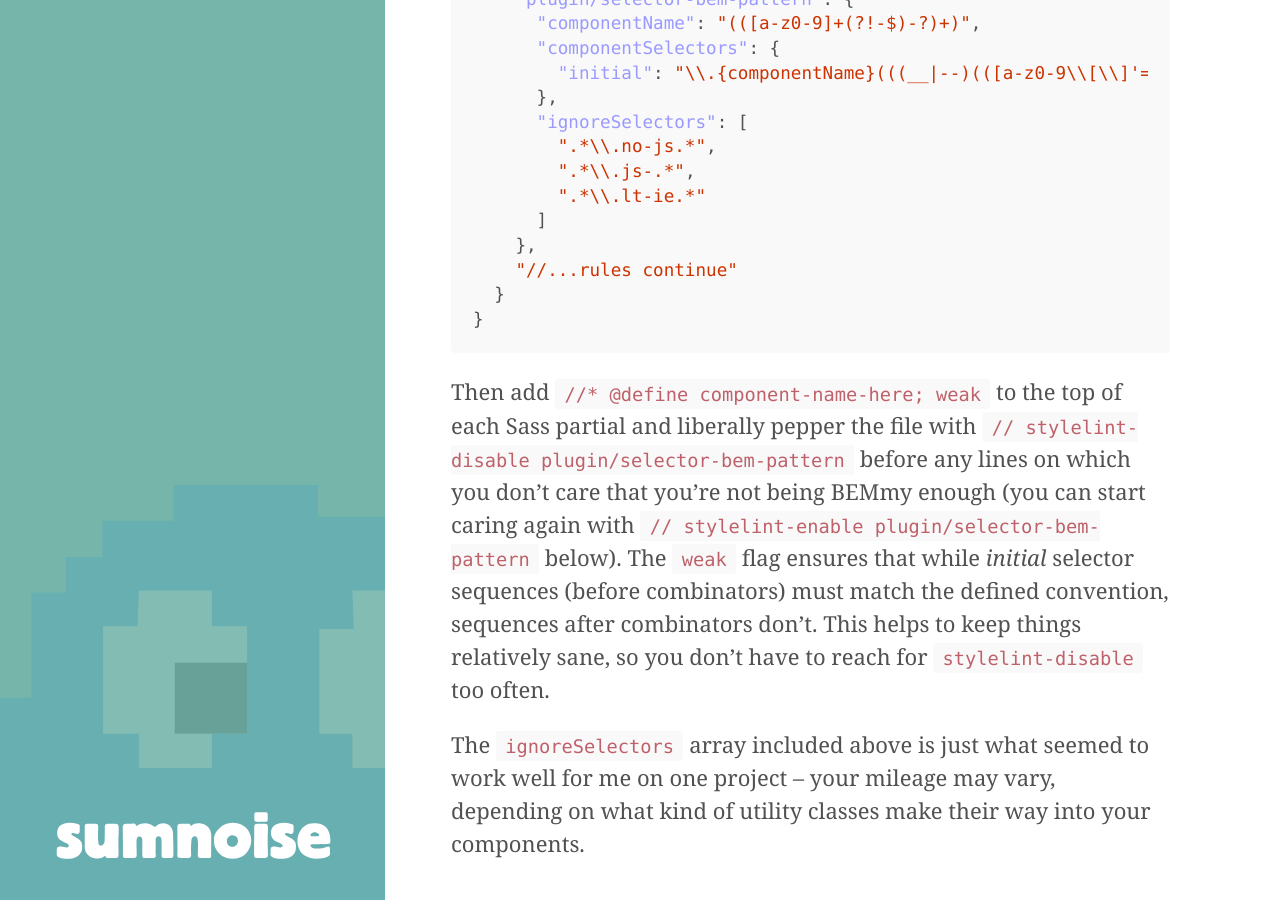
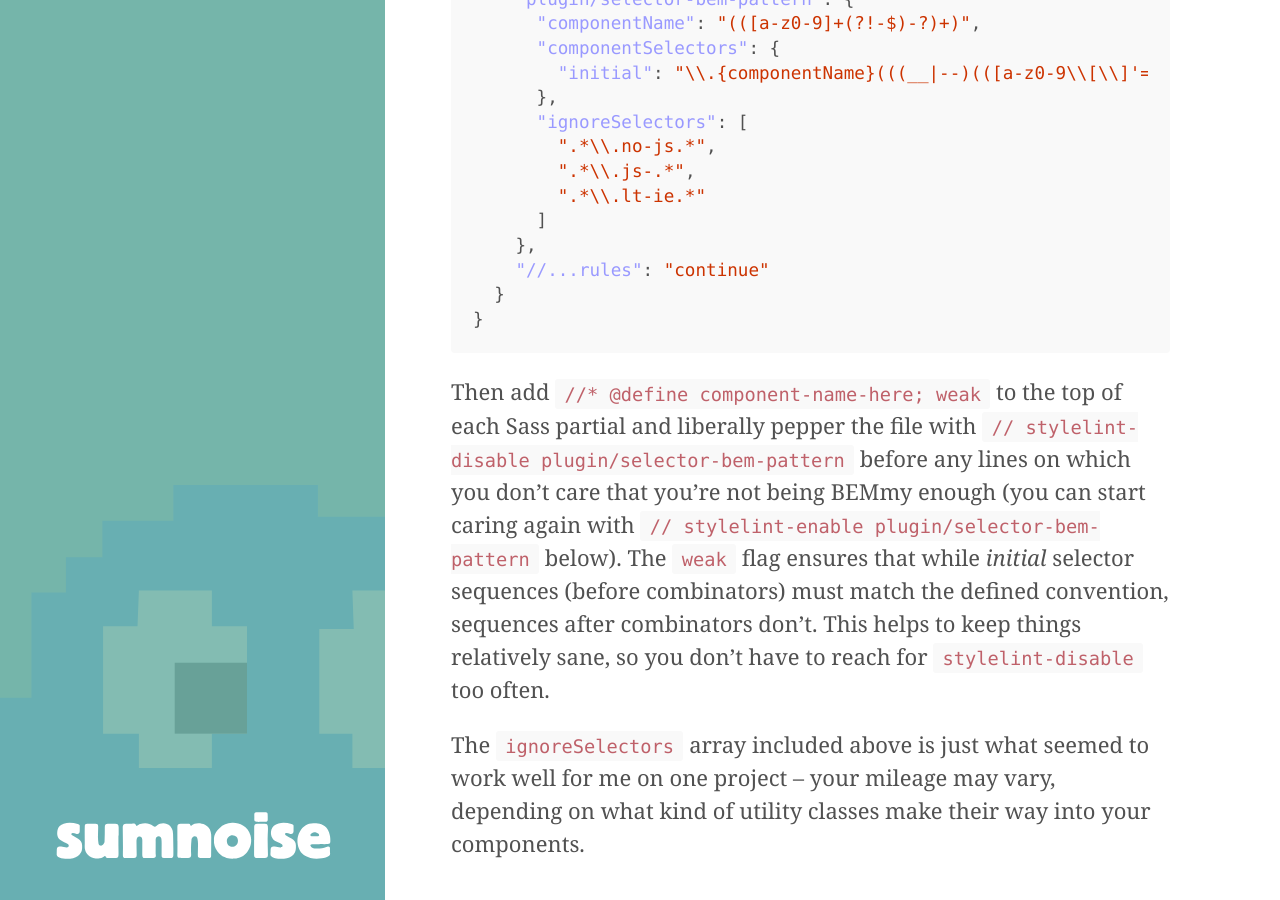
Before and after one commit to davidpmccormick/davidpmccormick.github.io, a Jekyll site: the page built from _posts/2016-05-26-stylelint-hyphenated-bem-config.md, in a window 1280 px wide and 900 px high, scrolled down 780 px. Built offline with Jekyll 4.4.1, drawn with Linux system fonts in a browser that asks for light colours; Markdown is read by kramdown in place of the engine named in the settings.

Commit message:
Add value to JSON

```diff
--- a/_posts/2016-05-26-stylelint-hyphenated-bem-config.md
+++ b/_posts/2016-05-26-stylelint-hyphenated-bem-config.md
@@ -24,7 +24,7 @@ In order to validate your hyphenated BEM selectors with Stylelint, add the BEM p
         ".*\\.lt-ie.*"
       ]
     },
-    "//...rules continue"
+    "//...rules": "continue"
   }
 }
 {% endhighlight %}
```
